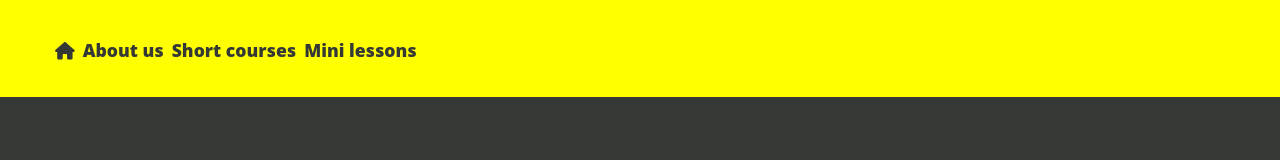
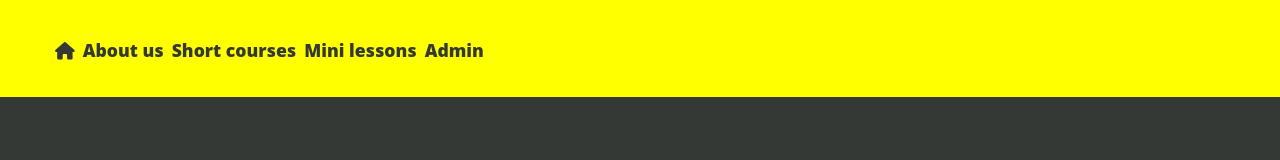
Before and after one commit to gergacio/In7Minutes., a React (Create React App) app in the folder src/frontend/: page / in a window 1280 px wide. Shown: the top 160 px of the page. Built offline with nearby package versions, Linux system fonts and the light colour scheme.

Commit message:
added admin link

```diff
--- a/src/frontend/src/components/NavBar.js
+++ b/src/frontend/src/components/NavBar.js
@@ -49,6 +49,9 @@ const NavBar = () => {
                  <LI>
                       <StyledLink to="/lessons"><strong>Mini lessons</strong></StyledLink>
                  </LI>
+                  <LI>
+                       <StyledLink to="/admin"><strong>Admin</strong></StyledLink>
+                  </LI>
             </UL>
 
     </>
```
